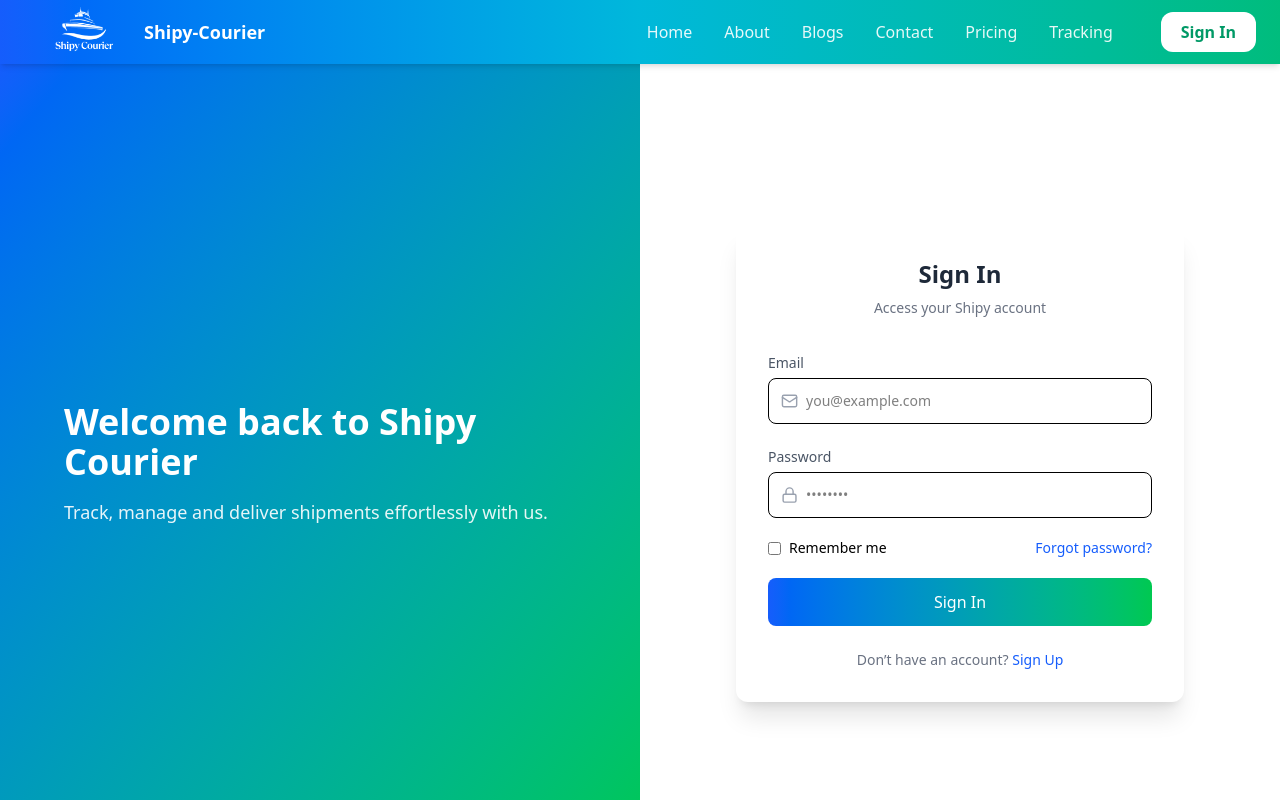
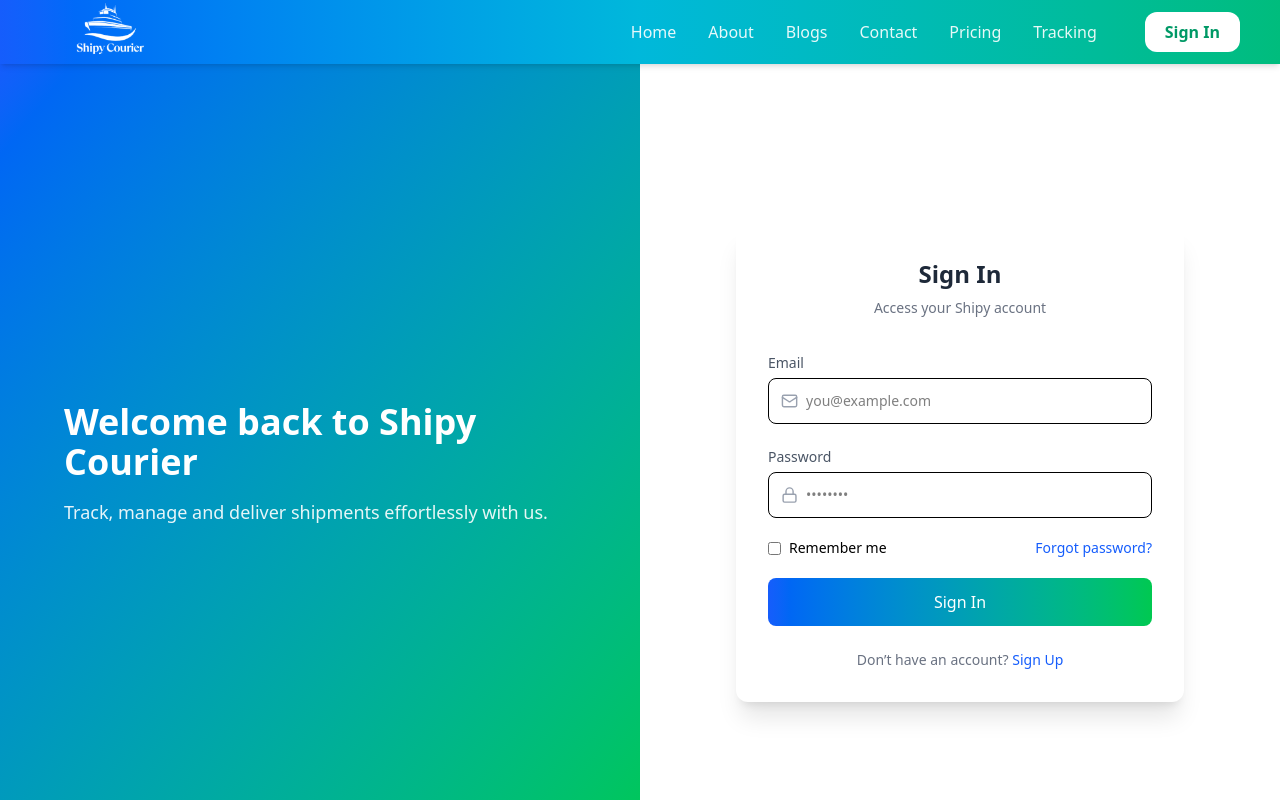
Before and after one commit to SheetalMoharana/Shipy-Courier, a React (Vite) app: page /signin in a window 1280 px wide. Shown: the top 800 px of the page. Built offline with nearby package versions, Linux system fonts and the light colour scheme.

Commit message:
navbar edited

```diff
--- a/index.html
+++ b/index.html
@@ -3,7 +3,7 @@
   <head>
     <meta charset="UTF-8" />
     <link rel="icon" type="image/svg+xml" href="/src/assets/logo2.png" />
-    <meta name="viewport" content="width=device-width, initial-scale=5.0" />
+    <meta name="viewport" content="width=device-width, initial-scale=1.0" />
     <title>Shipy_Courier</title>
   </head>
   <body>
--- a/package.json
+++ b/package.json
@@ -14,6 +14,7 @@
     "lucide-react": "^0.562.0",
     "react": "^19.2.0",
     "react-dom": "^19.2.0",
+    "react-icons": "^5.5.0",
     "react-router-dom": "^7.11.0",
     "tailwindcss": "^4.1.18"
   },
--- a/src/components/Cta_1.jsx
+++ b/src/components/Cta_1.jsx
@@ -17,7 +17,7 @@
             </p>
           </div>
   <div className="flex gap-4">
-    <a href='/register' className="bg-white text-blue-600 px-6 py-3 rounded-lg font-semibold hover:bg-gray-100 transition">
+    <a href='/signin' className="bg-white text-blue-600 px-6 py-3 rounded-lg font-semibold hover:bg-gray-100 transition">
               Login
             </a>
             <a href='/track' className="bg-white text-blue-600 px-6 py-3 rounded-lg font-semibold hover:bg-gray-100 transition">
--- a/src/components/Navbar.jsx
+++ b/src/components/Navbar.jsx
@@ -1,29 +1,101 @@
-import React, { useState } from "react";
+// import React, { useState, useEffect } from "react";
+// import { Link, useLocation } from "react-router-dom";
+// import { Menu, X } from "lucide-react";
+// import { assets } from "../assets/assets";
+
+// const Navbar = () => {
+//   const [open, setOpen] = useState(false);
+
+//   return (
+//     <header className="w-full sticky top-0 z-50 bg-gradient-to-r from-blue-600 via-cyan-500 to-emerald-500 shadow-md">
+
+//       {/* FULL WIDTH NAVBAR */}
+//       <div className="h-16 flex items-center justify-between px-4 md:px-10">
+
+//         {/* LOGO - LEFT SIDE */}
+//         <Link to="/" className="flex items-center">
+//           <img
+//             src={assets.Shipy_logo}
+//             alt="Shipy Logo"
+//             className="h-35 w-auto object-contain filter brightness-200 contrast-200"
+//           />
+//         </Link>
+
+
+//         <nav className="hidden md:flex items-center gap-8 text-white/90 font-medium">
+//           <Link to="/" className="hover:text-white">Home</Link>
+//           <Link to="/about" className="hover:text-white">About</Link>
+//           <Link to="/blog" className="hover:text-white">Blogs</Link>
+//           <Link to="/contact" className="hover:text-white">Contact</Link>
+//           <Link to="/pricing" className="hover:text-white">Pricing</Link>
+//           <Link to="/track" className="hover:text-white">Tracking</Link>
+
+//           <Link
+//             to="/signin"
+//             className="ml-4 px-5 py-2 rounded-xl bg-white text-emerald-600 font-semibold hover:bg-slate-100 transition"
+//           >
+//             Sign In
+//           </Link>
+//         </nav>
+
+//         {/* MOBILE MENU BUTTON */}
+//         <button
+//           onClick={() => setOpen(!open)}
+//           className="md:hidden text-white"
+//         >
+//           {open ? <X size={22} /> : <Menu size={22} />}
+//         </button>
+//       </div>
+
+//       {/* MOBILE MENU */}
+//       {open && (
+//         <div className="md:hidden px-4 pb-4 pt-2 space-y-3 text-white font-medium">
+//           <Link onClick={() => setOpen(false)} to="/" className="block">Home</Link>
+//           <Link onClick={() => setOpen(false)} to="/about" className="block">About</Link>
+//           <Link onClick={() => setOpen(false)} to="/blog" className="block">Blog</Link>
+//           <Link onClick={() => setOpen(false)} to="/contact" className="block">Contact</Link>
+//           <Link onClick={() => setOpen(false)} to="/pricing" className="block">Pricing</Link>
+//           <Link onClick={() => setOpen(false)} to="/track" className="block">Tracking</Link>
+
+//           <Link
+//             onClick={() => setOpen(false)}
+//             to="/signin"
+//             className="inline-block mt-2 px-5 py-2 rounded-xl bg-white text-emerald-600 font-semibold"
+//           >
+//             Sign In
+//           </Link>
+//         </div>
+//       )}
+//     </header>
+//   );
+// };
+
+// export default Navbar;
 import { Link } from "react-router-dom";
+import { useState } from "react";
+import { IoCloseSharp, IoMenu } from "react-icons/io5";
 import { assets } from "../assets/assets";
-import { Menu, X } from "lucide-react";
-const Navbar = () => {
-  const [open, setOpen] = useState(false);
+
+export default function Navbar() {
+  const [isOpen, setIsOpen] = useState(false);
 
   return (
-    <header className="w-full sticky top-0 z-50 bg-gradient-to-r from-blue-600 via-cyan-500 to-emerald-500 shadow-md">
-      <div className="max-w-7xl mx-auto px-4 sm:px-6">
+     <nav className="bg-gradient-to-r from-blue-600 via-cyan-500 to-emerald-500 shadow-md text-white sticky top-0 z-50">
 
 
-        <div className="h-16 flex items-center justify-between">
-
+      <div className="h-16 flex items-center justify-between px-4 md:px-10">
 
         <Link to="/" className="flex items-center">
-
-              <img src={assets.Shipy_logo} alt="logo" className=" h-30 w-auto object-contain filter brightness-200 contrast-200 "/>
-
-            <span className="text-lg font-semibold text-white">
-              Shipy-Courier
-            </span>
+           <img
+             src={assets.Shipy_logo}
+             alt="Shipy Logo"
+             className="h-35 w-auto object-contain filter brightness-200 contrast-200"
+           />
          </Link>
 
 
-          <nav className="hidden md:flex items-center gap-8 text-white/90 font-medium">
+        {/* Desktop Menu */}
+        <div className="hidden md:flex items-center gap-8 text-white/90 font-medium">
           <Link to="/" className="hover:text-white">Home</Link>
            <Link to="/about" className="hover:text-white">About</Link>
            <Link to="/blog" className="hover:text-white">Blogs</Link>
@@ -31,55 +103,62 @@
            <Link to="/pricing" className="hover:text-white">Pricing</Link>
            <Link to="/track" className="hover:text-white">Tracking</Link>
 
-
-            <Link to="/signin" className="ml-4 px-5 py-2 rounded-xl bg-white text-emerald-600 font-semibold hover:bg-slate-100 transition" >
-              Sign In
-            </Link>
-          </nav>
-
-
-          <button onClick={() => setOpen(!open)} className="md:hidden text-white"> {open ? <X size={22} /> : <Menu size={22} />}
-</button>
-
-        </div>
-
-
-        {open && (
-          <div className="md:hidden pb-4 pt-2 space-y-3 text-white font-medium">
-            <Link onClick={() => setOpen(false)} to="/" className="block">
-              Home
-            </Link>
-             <Link onClick={() => setOpen(false)} to="/about" className="block">
-              About
-            </Link>
-            <Link onClick={() => setOpen(false)} to="/blog" className="block">
-              Blog
-            </Link>
-            <Link onClick={() => setOpen(false)} to="/contact" className="block">
-              Contact
-            </Link>
-            <Link onClick={() => setOpen(false)} to="/pricing" className="block">
-              Pricing
-            </Link>
-
-
-            <Link onClick={() => setOpen(false)} to="/track" className="block">
-              Tracking
-            </Link>
-
-
            <Link
-              onClick={() => setOpen(false)}
              to="/signin"
-              className="inline-block mt-2 px-5 py-2 rounded-xl bg-white text-emerald-600 font-semibold"
+             className="ml-4 px-5 py-2 rounded-xl bg-white text-emerald-600 font-semibold hover:bg-slate-100 transition"
            >
         Sign In
        </Link>
         </div>
+
+        {/* Mobile Hamburger / Cross */}
+        <button
+          onClick={() => setIsOpen(!isOpen)}
+          className="md:hidden p-2 rounded hover:bg-slate-700 transition"
+        >
+          {isOpen ? (
+            <IoCloseSharp className="text-white text-3xl" />
+          ) : (
+            <IoMenu className="text-white text-3xl" />
           )}
+        </button>
       </div>
-    </header>
+
+      {/* Mobile Menu */}
+      <div
+        className={`md:hidden bg-gradient-to-r from-blue-600 via-cyan-500 to-emerald-500  overflow-hidden transition-all duration-300 ${
+          isOpen ? "max-h-96" : "max-h-0"
+        }`}
+      >
+        <div className="px-4 pb-4 flex flex-col">
+          <Link
+            onClick={() => setIsOpen(false)}
+            to="/"
+            className="block py-3  hover:text-amber-400"
+          >
+            Home
+          </Link>
+          <Link
+            onClick={() => setIsOpen(false)}
+            to="/about"
+            className="block py-3 hover:text-amber-400"
+          >
+            About
+          </Link>
+          <Link onClick={() => setIsOpen(false)} to="/blog" className="block py-3  hover:text-amber-400">Blog</Link>
+           <Link onClick={() => setIsOpen(false)} to="/contact" className="block py-3  hover:text-amber-400">Contact</Link>
+          <Link onClick={() => setIsOpen(false)} to="/pricing" className="block py-3 hover:text-amber-400">Pricing</Link>
+          <Link onClick={() => setIsOpen(false)} to="/track" className="block py-3  hover:text-amber-400">Tracking</Link>
+
+         <Link
+           onClick={() => setIsOpen(false)}
+            to="/signin"
+           className="inline-block self-start w-fit mt-2 px-5 py-2 rounded-xl bg-white text-emerald-600 font-semibold"
+           >
+            Sign In
+         </Link>
+        </div>
+      </div>
+    </nav>
   );
-};
-
-export default Navbar;
+}
```
Also changed, not shown: 1 other file (tests, documents, lock files or other folders). Lines whose indentation alone changed are shown as unchanged.
